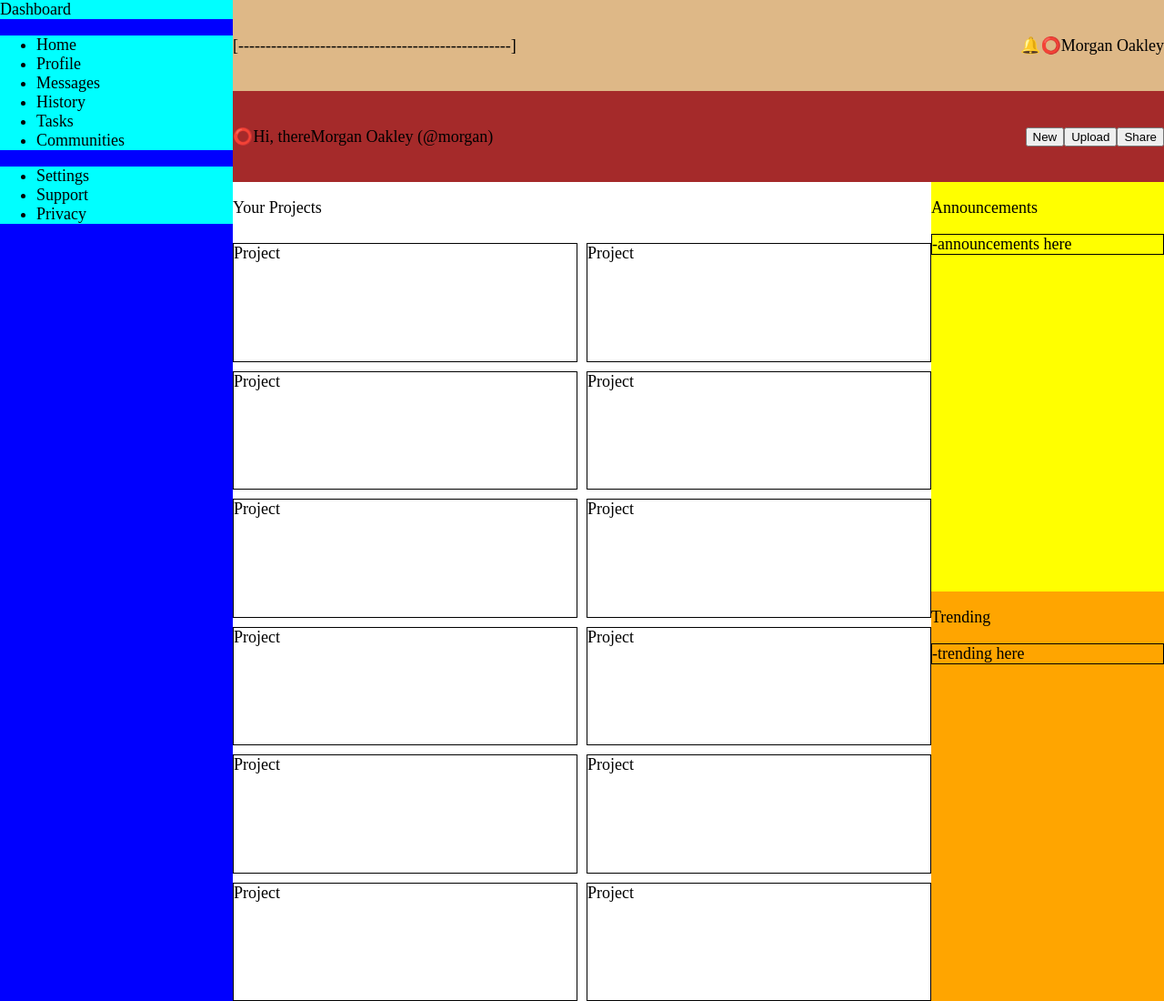
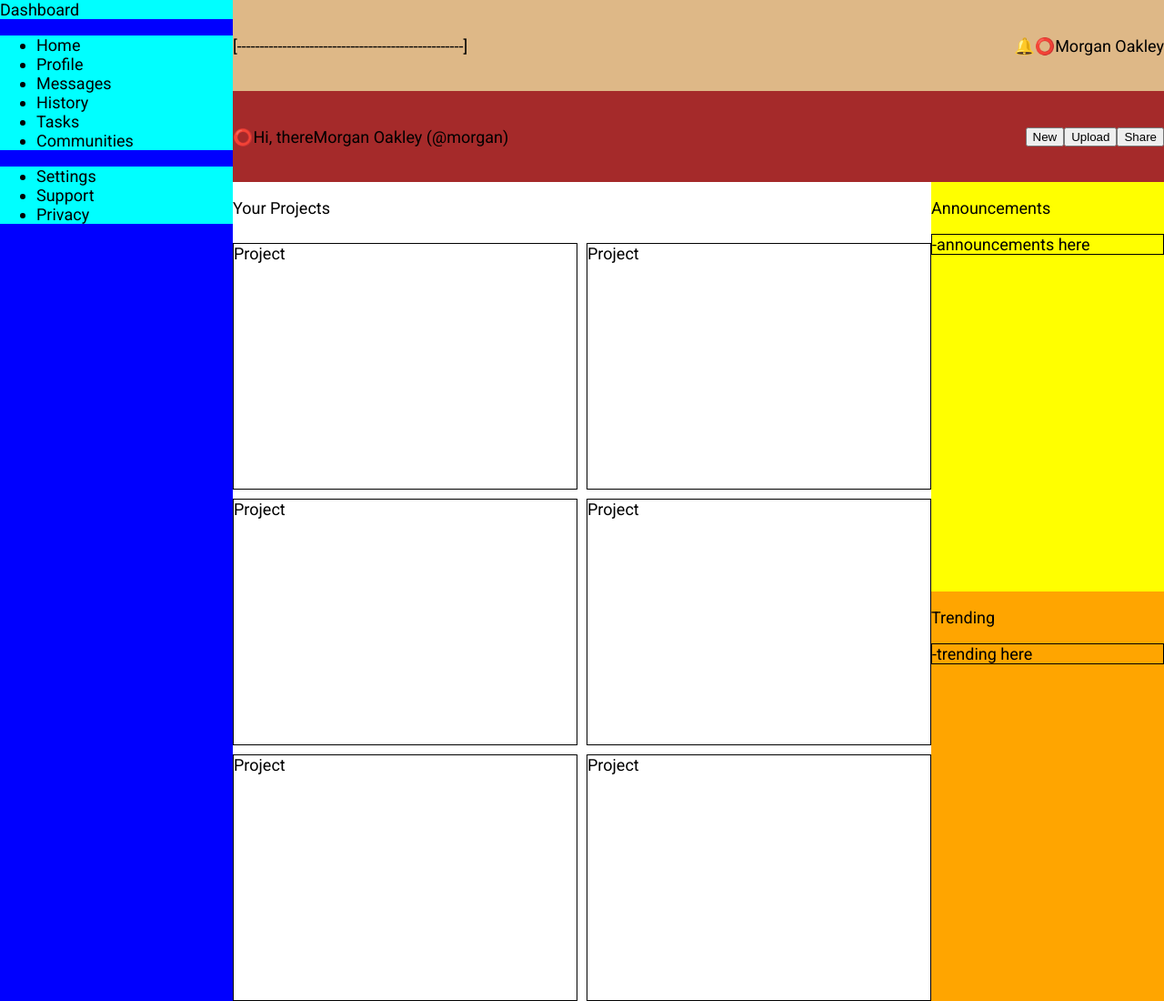
Before and after one commit to rudnam/odin-admin-dashboard, a plain HTML site: page index.html in a window 1280 px wide. Shown: the whole page at 91% size. Drawn offline with Linux system fonts and the light colour scheme.

Commit message:
Get assets

```diff
--- a/assets/style.css
+++ b/assets/style.css
@@ -1,8 +1,11 @@
+@import url('https://fonts.googleapis.com/css2?family=Roboto&display=swap');
+
 :root, body {
     margin: 0;
     padding: 0;
     font-size: 18px;
     min-height: 100vh;
+    font-family: 'Roboto', sans-serif;
 }
 
 .container {
--- a/index.html
+++ b/index.html
@@ -55,12 +55,6 @@
                     <div class="project card">Project</div>
                     <div class="project card">Project</div>
                     <div class="project card">Project</div>
-                    <div class="project card">Project</div>
-                    <div class="project card">Project</div>
-                    <div class="project card">Project</div>
-                    <div class="project card">Project</div>
-                    <div class="project card">Project</div>
-                    <div class="project card">Project</div>
                 </div>
                 <div class="announcements">
                     <p class="ann-title">Announcements</p>
```
Also changed, not shown: assets/account-group.png (added), assets/azusa.gif (added), assets/bell-ring-outline.png (added), assets/card-account-details-outline.png (added), assets/clock-time-three.png (added), assets/cog.png (added), assets/eye-plus-outline.png (added), assets/help-box.png (added), assets/home.png (added), assets/magnify.png (added), assets/message.png (added), assets/note-multiple.png (added), assets/shield-check.png (added), assets/star-plus-outline.png (added), 1 more files.
